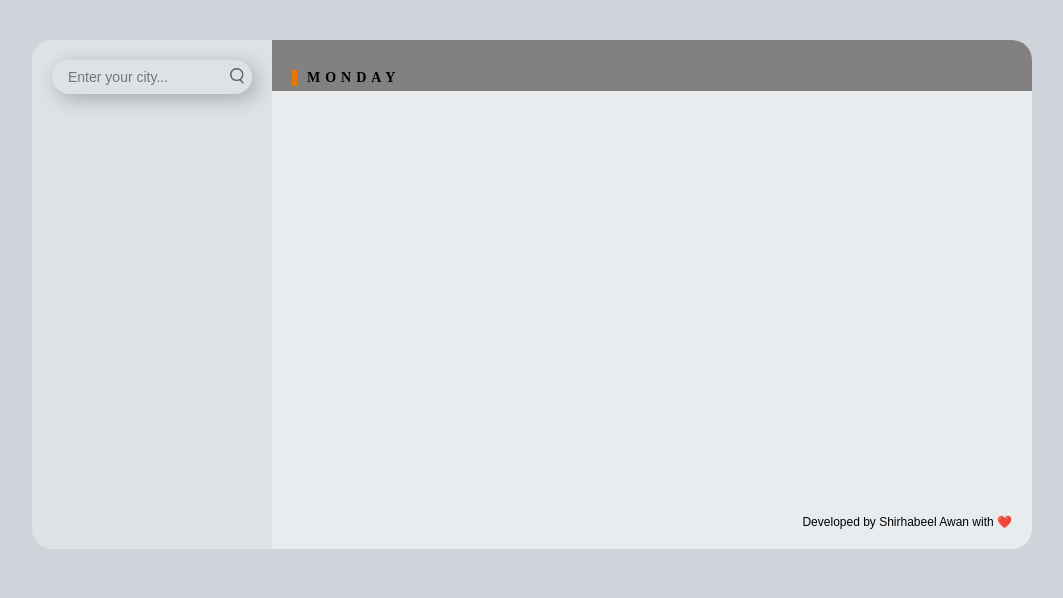
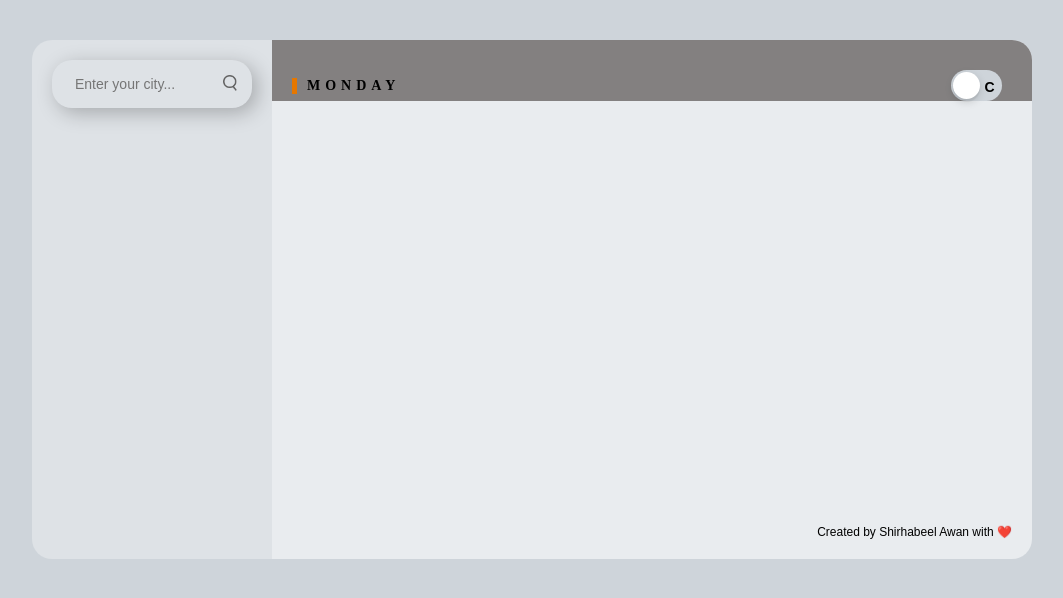
Before and after one commit to Shirhabeel/weather-app, a plain HTML site: page index.html in a window 1280 px wide. Shown: the whole page, without its empty margins (108-1171 px from the left). Drawn offline with Linux system fonts and the light colour scheme.

Commit message:
Revert "4th commit"
This reverts commit aeda25ca59f48bc1973488b71091421fa6af11ed.

```diff
--- a/index.html
+++ b/index.html
@@ -26,7 +26,7 @@
             <!-- <img class="" src="img/mist.png" alt="Weather" /> -->
           </div>
           <div class="heading-temp hidden">
-            <h1><sup>&deg;C</sup></h1>
+            <h1>25<sup>&deg;C</sup></h1>
           </div>
           <div class="description">
             <div class="rain">
@@ -53,10 +53,12 @@
               <p class="weekday">Sunday</p>
             </div>
 
-            <!-- <div class="btn-degree">
-              <button class="celcius-btn">&deg;C</button>
-              <button class="fahrenheit-btn">&deg;F</button>
-            </div> -->
+            <div class="btn-degree">
+              <input id="checkbox" class="checkbox" type="checkbox" />
+              <label for="checkbox" class="switch">
+                <span class="slider"></span>
+              </label>
+            </div>
           </div>
           <div class="cards">
             <div class="card humidity_card hidden">
@@ -103,7 +105,7 @@
             </div>
           </div>
           <div class="author">
-            <p>Developed by Shirhabeel Awan with ❤️</p>
+            <p>Created by Shirhabeel Awan with ❤️</p>
           </div>
         </section>
       </div>
--- a/style.css
+++ b/style.css
@@ -15,13 +15,11 @@ html {
   background-color: #ced4da;
   margin: 0 auto; /* Center the container horizontally */
   padding: 20px; /* Add some padding inside the container */
-
-  position: fixed;
 }
 
 .inner-container {
   width: 100rem;
-  /* height: fit-content; */
+  height: fit-content;
   margin: 2rem auto; /* 20px margin from the top, auto margins for left and right */
   display: flex; /* Use flex layout for the inner container */
   border-radius: 2rem;
@@ -37,13 +35,16 @@ html {
 
 /* SEARCH CONTAINER */
 .search-container {
+  /* display: inline-block; */
+  /* margin: 2rem; */
+  /* background-color: #f0f0f0; */
   border-radius: 2rem;
   overflow: hidden;
   display: flex;
   /* gap: 0.8rem; */
   justify-content: space-between;
   align-items: center;
-  padding: 0.3rem;
+  padding: 1rem;
 
   box-shadow: 0.5rem 0.5rem 2rem #00000040;
 }
@@ -142,30 +143,85 @@ html {
   letter-spacing: 0.5rem;
   text-transform: uppercase;
   padding-left: 1rem;
-  margin-bottom: 0.5rem;
 }
 
 /* SLIDER BUTTON */
 /* The switch - the box around the slider */
 .btn-degree {
-  /* width: 51px;
-  height: 5px; */
-  /* position: relative; */
-  display: flex;
-  flex-direction: row;
-  margin-right: 2rem;
-  margin-bottom: 0.7rem;
-  gap: 1rem;
-  /* padding-left: 1rem; */
+  width: 51px;
+  height: 31px;
+  position: relative;
+}
+
+/* Hide default HTML checkbox */
+.checkbox {
+  opacity: 0;
+  width: 0;
+  height: 0;
+  position: absolute;
+}
+
+.switch {
+  width: 100%;
+  height: 100%;
+  display: block;
+  background-color: #ced4da;
+  border-radius: 16px;
+  cursor: pointer;
+  transition: all 0.2s ease-out;
+}
+
+/* The slider */
+.slider {
+  width: 27px;
+  height: 27px;
+  position: absolute;
+  left: calc(50% - 27px / 2 - 10px);
+  top: calc(50% - 27px / 2);
+  border-radius: 50%;
+  background: #ffffff;
+  box-shadow: 0px 3px 8px rgba(0, 0, 0, 0.15), 0px 3px 1px rgba(0, 0, 0, 0.06);
+  transition: all 0.2s ease-out;
+  cursor: pointer;
+}
+
+.checkbox:checked + .switch {
+  background-color: #adb5bd;
+}
+
+.checkbox:checked + .switch .slider {
+  left: calc(50% - 27px / 2 + 10px);
+  top: calc(50% - 27px / 2);
+}
+
+.checkbox + .switch:after,
+.checkbox:checked + .switch:after {
+  content: 'C';
+
+  font-size: 1.4rem;
+  font-family: sans-serif;
+  font-weight: 600;
+
+  display: block;
+  width: 1.5px;
+  height: 1.5px;
+  position: absolute;
+  top: 9px;
+  right: 16px;
+}
+
+.checkbox:checked + .switch:after {
+  content: 'F';
+  left: 10px;
 }
 
 .celcius-btn,
 .fahrenheit-btn {
   border: none;
-  border-radius: 50%;
-  padding: 0.5rem 0.5rem;
-  font-size: 1.2rem;
-  background-color: #ced4da;
+  border-radius: 3rem;
+  padding: 1rem 1.4rem;
+  font-size: 1.4rem;
+  font-weight: bold;
 }
 
 /* CARDS */
```
Also changed, not shown: script.js (+20 -0 lines).
